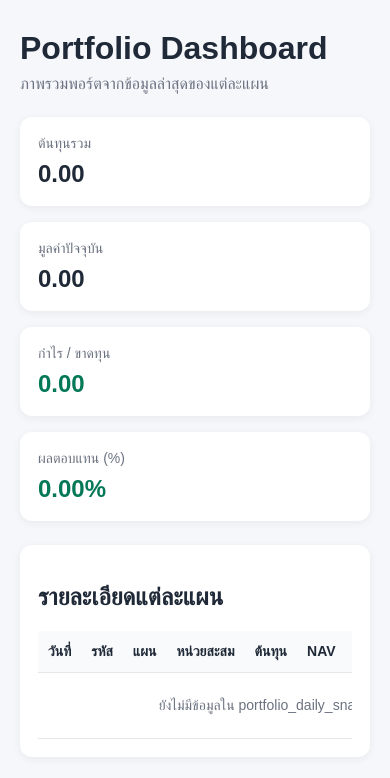
After one commit to destinybe1/portfolio-dashboard, a PHP site: page /app/dashboard.php in a window 390 px wide. The commit adds this page. Shown: the top 778 px of the page. Run offline with PHP 8.4, Linux system fonts and the light colour scheme; data comes from the database, SQL or seed files in the repository; data that the repository does not hold is empty.

Commit message:
add database connection and dashboard

```diff
--- /dev/null
+++ b/app/config.php
@@ -0,0 +1,23 @@
+<?php
+declare(strict_types=1);
+
+$host = 'localhost';
+$dbname = 'portfolio_dashboard';
+$username = 'root';
+$password = '';
+$charset = 'utf8mb4';
+
+$dsn = "mysql:host={$host};dbname={$dbname};charset={$charset}";
+
+$options = [
+    PDO::ATTR_ERRMODE            => PDO::ERRMODE_EXCEPTION,
+    PDO::ATTR_DEFAULT_FETCH_MODE => PDO::FETCH_ASSOC,
+    PDO::ATTR_EMULATE_PREPARES   => false,
+];
+
+try {
+    $pdo = new PDO($dsn, $username, $password, $options);
+} catch (PDOException $e) {
+    http_response_code(500);
+    die('Database connection failed: ' . $e->getMessage());
+}
--- /dev/null
+++ b/app/dashboard.php
@@ -0,0 +1,126 @@
+<?php
+declare(strict_types=1);
+
+require_once __DIR__ . '/config.php';
+
+$sql = "
+    SELECT
+        p.snapshot_date,
+        a.asset_code,
+        a.asset_name_th,
+        p.units_total,
+        p.cost_basis_total,
+        p.nav_value,
+        p.market_value,
+        p.unrealized_profit,
+        p.unrealized_profit_pct
+    FROM portfolio_daily_snapshot p
+    INNER JOIN master_assets a ON a.asset_id = p.asset_id
+    INNER JOIN (
+        SELECT asset_id, MAX(snapshot_date) AS latest_date
+        FROM portfolio_daily_snapshot
+        GROUP BY asset_id
+    ) latest
+        ON latest.asset_id = p.asset_id
+       AND latest.latest_date = p.snapshot_date
+    ORDER BY a.sort_order ASC, a.asset_id ASC
+";
+
+$stmt = $pdo->query($sql);
+$rows = $stmt->fetchAll();
+
+$totalCost = 0;
+$totalValue = 0;
+$totalProfit = 0;
+
+foreach ($rows as $row) {
+    $totalCost += (float)$row['cost_basis_total'];
+    $totalValue += (float)$row['market_value'];
+    $totalProfit += (float)$row['unrealized_profit'];
+}
+
+$totalProfitPct = $totalCost > 0 ? ($totalProfit / $totalCost) * 100 : 0;
+?>
+<!DOCTYPE html>
+<html lang="th">
+<head>
+    <meta charset="UTF-8">
+    <meta name="viewport" content="width=device-width, initial-scale=1.0">
+    <title>Portfolio Dashboard</title>
+    <link rel="stylesheet" href="../assets/css/style.css">
+</head>
+<body>
+    <div class="container">
+        <h1>Portfolio Dashboard</h1>
+        <p class="subtitle">ภาพรวมพอร์ตจากข้อมูลล่าสุดของแต่ละแผน</p>
+
+        <div class="summary-grid">
+            <div class="card">
+                <div class="label">ต้นทุนรวม</div>
+                <div class="value"><?= number_format($totalCost, 2) ?></div>
+            </div>
+            <div class="card">
+                <div class="label">มูลค่าปัจจุบัน</div>
+                <div class="value"><?= number_format($totalValue, 2) ?></div>
+            </div>
+            <div class="card">
+                <div class="label">กำไร / ขาดทุน</div>
+                <div class="value <?= $totalProfit >= 0 ? 'profit' : 'loss' ?>">
+                    <?= number_format($totalProfit, 2) ?>
+                </div>
+            </div>
+            <div class="card">
+                <div class="label">ผลตอบแทน (%)</div>
+                <div class="value <?= $totalProfitPct >= 0 ? 'profit' : 'loss' ?>">
+                    <?= number_format($totalProfitPct, 2) ?>%
+                </div>
+            </div>
+        </div>
+
+        <div class="table-card">
+            <h2>รายละเอียดแต่ละแผน</h2>
+
+            <table>
+                <thead>
+                    <tr>
+                        <th>วันที่</th>
+                        <th>รหัส</th>
+                        <th>แผน</th>
+                        <th>หน่วยสะสม</th>
+                        <th>ต้นทุน</th>
+                        <th>NAV</th>
+                        <th>มูลค่า</th>
+                        <th>กำไร/ขาดทุน</th>
+                        <th>%</th>
+                    </tr>
+                </thead>
+                <tbody>
+                    <?php if (!empty($rows)): ?>
+                        <?php foreach ($rows as $row): ?>
+                            <tr>
+                                <td><?= htmlspecialchars($row['snapshot_date']) ?></td>
+                                <td><?= htmlspecialchars($row['asset_code']) ?></td>
+                                <td><?= htmlspecialchars($row['asset_name_th']) ?></td>
+                                <td><?= number_format((float)$row['units_total'], 4) ?></td>
+                                <td><?= number_format((float)$row['cost_basis_total'], 2) ?></td>
+                                <td><?= number_format((float)$row['nav_value'], 4) ?></td>
+                                <td><?= number_format((float)$row['market_value'], 2) ?></td>
+                                <td class="<?= (float)$row['unrealized_profit'] >= 0 ? 'profit' : 'loss' ?>">
+                                    <?= number_format((float)$row['unrealized_profit'], 2) ?>
+                                </td>
+                                <td class="<?= (float)$row['unrealized_profit_pct'] >= 0 ? 'profit' : 'loss' ?>">
+                                    <?= number_format((float)$row['unrealized_profit_pct'], 2) ?>%
+                                </td>
+                            </tr>
+                        <?php endforeach; ?>
+                    <?php else: ?>
+                        <tr>
+                            <td colspan="9" class="empty">ยังไม่มีข้อมูลใน portfolio_daily_snapshot</td>
+                        </tr>
+                    <?php endif; ?>
+                </tbody>
+            </table>
+        </div>
+    </div>
+</body>
+</html>
--- a/app/index.php
+++ b/app/index.php
@@ -1 +1,5 @@
-<?php echo "Portfolio Dashboard"; ?>
+<?php
+declare(strict_types=1);
+
+header('Location: dashboard.php');
+exit;
--- a/assets/css/style.css
+++ b/assets/css/style.css
@@ -1 +1,97 @@
-body{font-family:Arial;}
+body {
+    margin: 0;
+    font-family: Arial, sans-serif;
+    background: #f5f7fb;
+    color: #1f2937;
+}
+
+.container {
+    max-width: 1200px;
+    margin: 30px auto;
+    padding: 0 20px;
+}
+
+h1 {
+    margin-bottom: 8px;
+}
+
+.subtitle {
+    margin-top: 0;
+    margin-bottom: 24px;
+    color: #6b7280;
+}
+
+.summary-grid {
+    display: grid;
+    grid-template-columns: repeat(4, 1fr);
+    gap: 16px;
+    margin-bottom: 24px;
+}
+
+.card, .table-card {
+    background: #ffffff;
+    border-radius: 12px;
+    padding: 18px;
+    box-shadow: 0 2px 8px rgba(0, 0, 0, 0.06);
+}
+
+.label {
+    font-size: 14px;
+    color: #6b7280;
+    margin-bottom: 8px;
+}
+
+.value {
+    font-size: 24px;
+    font-weight: bold;
+}
+
+.profit {
+    color: #047857;
+}
+
+.loss {
+    color: #b91c1c;
+}
+
+table {
+    width: 100%;
+    border-collapse: collapse;
+    margin-top: 12px;
+}
+
+table th,
+table td {
+    padding: 12px 10px;
+    border-bottom: 1px solid #e5e7eb;
+    text-align: left;
+    font-size: 14px;
+}
+
+table th {
+    background: #f9fafb;
+}
+
+.empty {
+    text-align: center;
+    color: #6b7280;
+    padding: 24px;
+}
+
+@media (max-width: 900px) {
+    .summary-grid {
+        grid-template-columns: repeat(2, 1fr);
+    }
+}
+
+@media (max-width: 600px) {
+    .summary-grid {
+        grid-template-columns: 1fr;
+    }
+
+    table {
+        display: block;
+        overflow-x: auto;
+        white-space: nowrap;
+    }
+}
```
Also changed, not shown: api/nav_api.php (+47 -1 lines).
